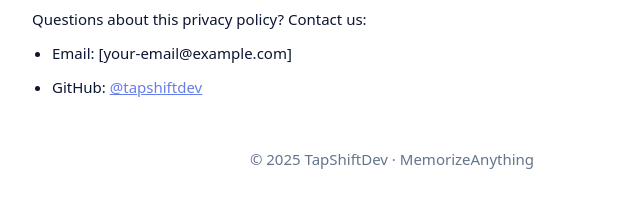
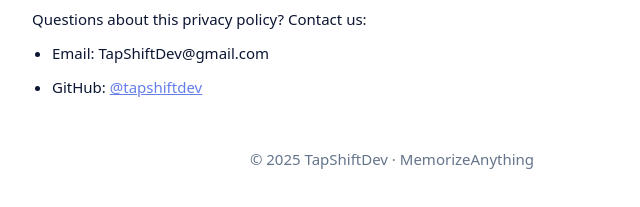
Before and after one commit to tapshiftdev/MemorizeAnything_Privacy, a plain HTML site: page index.html in a window 1280 px wide. Shown: the part 2802-3009 px from the top of the page, 248-888 px from the left. Drawn offline with Linux system fonts and the light colour scheme.

Commit message:
Update index.html

```diff
--- a/index.html
+++ b/index.html
@@ -203,7 +203,7 @@
       <h2>Contact</h2>
       <p>Questions about this privacy policy? Contact us:</p>
       <ul>
-        <li>Email: [your-email@example.com]</li>
+        <li>Email: TapShiftDev@gmail.com</li>
         <li>GitHub: <a href="https://github.com/tapshiftdev" style="color: var(--brand-1);">@tapshiftdev</a></li>
       </ul>
     </section>
```
